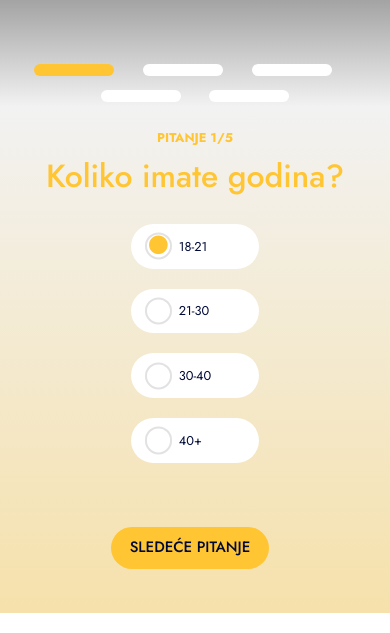
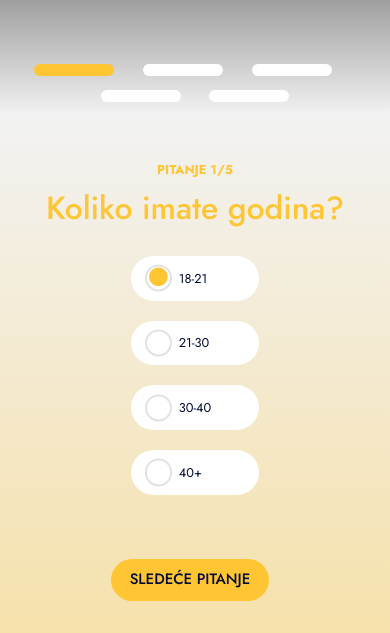
Before and after one commit to mishap001/almara.com, a plain HTML site: page index.html in a window 390 px wide. Shown: the part 231-864 px from the top of the page. Drawn offline with Linux system fonts and the light colour scheme.

Commit message:
Update style.css

```diff
--- a/css/style.css
+++ b/css/style.css
@@ -316,7 +316,7 @@ img {
     padding: 0.5375rem 1.1625rem;
   }
   .question_number {
-    padding-top: 1rem;
+    padding-top: 3rem;
 }
 }
 @media screen and (max-width: 575px) {
@@ -336,7 +336,7 @@ img {
     padding: 0.5375rem 1.1625rem;
   }
   .question_number {
-    padding-top: 1rem;
+    padding-top: 3rem;
 }
 }
 
```
